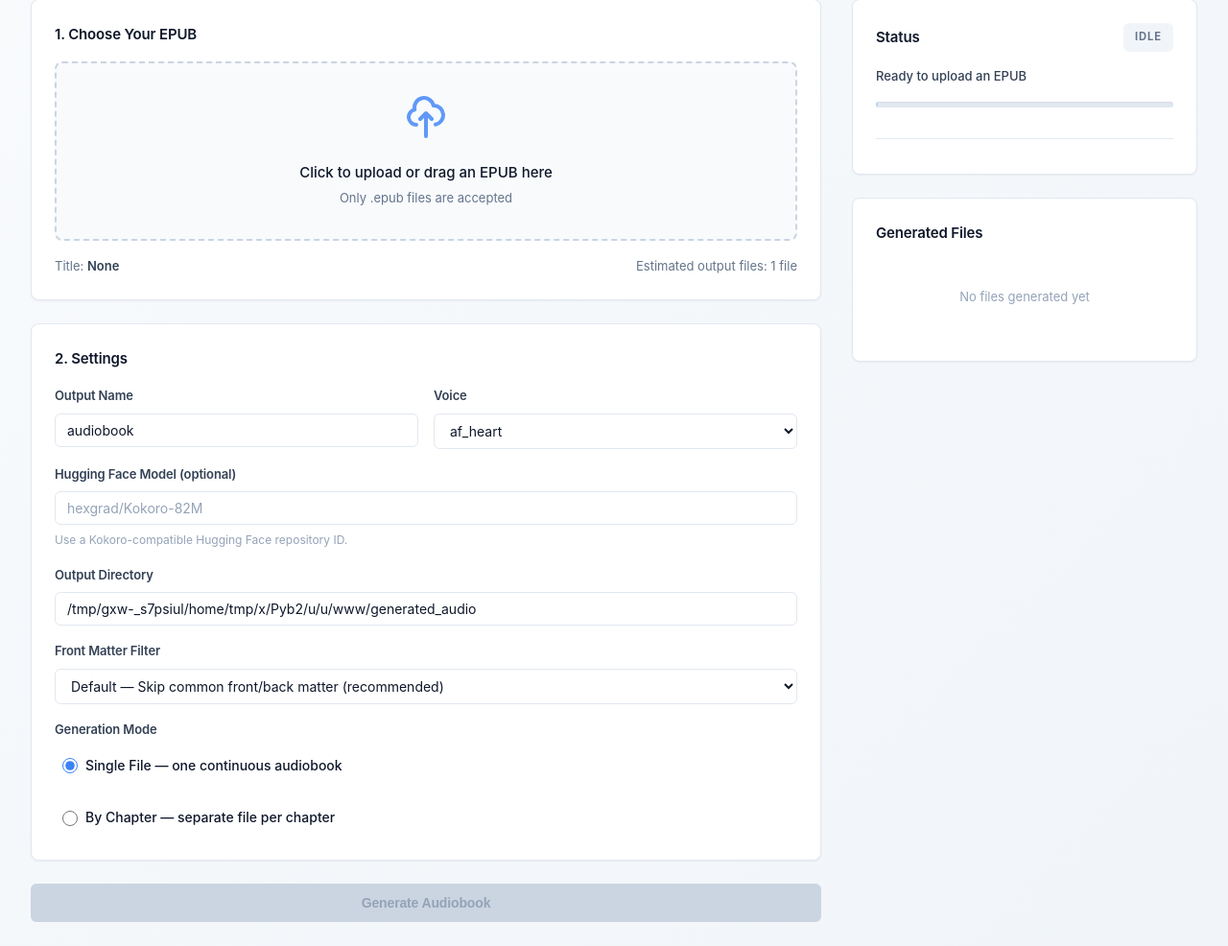
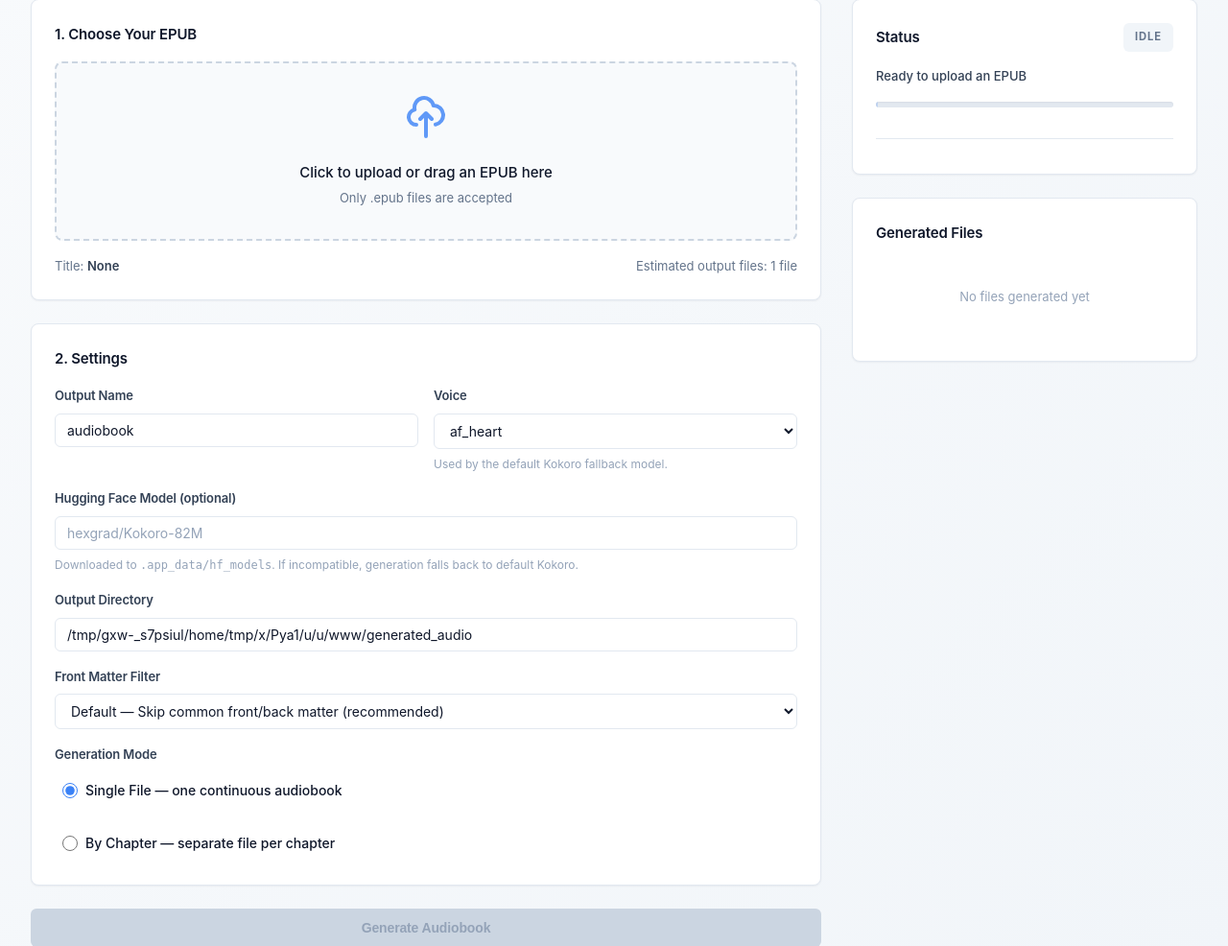
Before and after one commit to LanceOS/AudiobookFromEpub, a Flask app: page / in a window 1280 px wide. Shown: the part 101-1087 px from the top of the page at 96% size. Run offline with Flask 3, Linux system fonts and the light colour scheme.

Commit message:
chore: commit local changes

```diff
--- a/main.py
+++ b/main.py
@@ -25,7 +25,7 @@ import uuid
 import sys
 from datetime import datetime, timezone
 from pathlib import Path
-from typing import Dict, List, Optional, Tuple
+from typing import Callable, Dict, List, Optional, Tuple
 from urllib.parse import urlparse
 
 import numpy as np
@@ -60,9 +60,11 @@ APP_DATA_DIR = BASE_DIR / ".app_data"
 UPLOADS_DIR = APP_DATA_DIR / "uploads"
 JOB_META_DIR = APP_DATA_DIR / "jobs"
 DEFAULT_OUTPUT_DIR = BASE_DIR / "generated_audio"
+DEFAULT_HF_MODEL_CACHE_DIR = APP_DATA_DIR / "hf_models"
 ALLOWED_UPLOAD_EXTENSIONS = {".epub"}
 JOB_ID_RE = re.compile(r"^[a-f0-9]{32}$")
 HF_MODEL_ID_RE = re.compile(r"^[A-Za-z0-9][A-Za-z0-9._-]*(/[A-Za-z0-9][A-Za-z0-9._-]*)?$")
+HF_MODEL_CACHE_DIR_SEGMENT_RE = re.compile(r"[^A-Za-z0-9._-]+")
 
 VOICE_OPTIONS = [
     "af_heart",
@@ -133,6 +135,7 @@ def ensure_app_dirs() -> None:
     UPLOADS_DIR.mkdir(parents=True, exist_ok=True)
     JOB_META_DIR.mkdir(parents=True, exist_ok=True)
     DEFAULT_OUTPUT_DIR.mkdir(parents=True, exist_ok=True)
+    get_hf_model_cache_root().mkdir(parents=True, exist_ok=True)
     maybe_cleanup_stale_data()
 
 
@@ -190,6 +193,187 @@ def validate_hf_model_id(raw_value: object) -> Tuple[Optional[str], Optional[str
         return None, "Hugging Face model ID must look like 'namespace/model' or 'model'."
 
     return model_id, None
+
+
+def get_hf_model_cache_root() -> Path:
+    cache_root = os.getenv("AUDIOBOOK_HF_MODEL_CACHE_DIR", str(DEFAULT_HF_MODEL_CACHE_DIR)).strip()
+    return Path(cache_root or str(DEFAULT_HF_MODEL_CACHE_DIR)).expanduser().resolve(strict=False)
+
+
+def get_hf_model_cache_path(model_id: str) -> Path:
+    normalized = str(model_id or "").strip()
+    safe_segment = HF_MODEL_CACHE_DIR_SEGMENT_RE.sub("__", normalized).strip("._")
+    if not safe_segment:
+        safe_segment = "model"
+    return get_hf_model_cache_root() / safe_segment
+
+
+def download_hf_model_snapshot(
+    model_id: str,
+    progress_callback: Optional[Callable[[int, str], None]] = None,
+) -> Tuple[Optional[Path], Optional[str]]:
+    cache_path = get_hf_model_cache_path(model_id)
+
+    def emit_progress(percent: int, message: str) -> None:
+        if progress_callback is None:
+            return
+        bounded = max(0, min(100, int(percent)))
+        progress_callback(bounded, message)
+
+    emit_progress(0, f"Preparing download for model '{model_id}'...")
+
+    try:
+        cache_path.mkdir(parents=True, exist_ok=True)
+    except Exception as exc:
+        return None, f"Unable to prepare local model cache: {exc}"
+
+    try:
+        from huggingface_hub import hf_hub_download, snapshot_download  # type: ignore[reportMissingImports]
+    except Exception as exc:
+        return None, f"huggingface_hub is unavailable: {exc}"
+
+    token = (os.getenv("HF_TOKEN") or os.getenv("HUGGINGFACE_HUB_TOKEN") or "").strip() or None
+
+    def download_single_file(filename: str) -> Optional[str]:
+        kwargs: Dict[str, object] = {
+            "repo_id": model_id,
+            "filename": filename,
+            "local_dir": str(cache_path),
+        }
+        if token:
+            kwargs["token"] = token
+
+        try:
+            hf_hub_download(**kwargs)
+            return None
+        except TypeError:
+            legacy_kwargs: Dict[str, object] = {
+                "repo_id": model_id,
+                "filename": filename,
+                "local_dir": str(cache_path),
+            }
+            if token:
+                legacy_kwargs["use_auth_token"] = token
+            try:
+                hf_hub_download(**legacy_kwargs)
+                return None
+            except Exception as exc:
+                return str(exc)
+        except Exception as exc:
+            return str(exc)
+
+    primary_kwargs: Dict[str, object] = {
+        "repo_id": model_id,
+        "local_dir": str(cache_path),
+    }
+    if token:
+        primary_kwargs["token"] = token
+
+    if progress_callback is None:
+        try:
+            snapshot_download(**primary_kwargs)
+        except TypeError:
+            legacy_kwargs: Dict[str, object] = {
+                "repo_id": model_id,
+                "local_dir": str(cache_path),
+            }
+            if token:
+                legacy_kwargs["use_auth_token"] = token
+            try:
+                snapshot_download(**legacy_kwargs)
+            except Exception as exc:
+                return None, f"Unable to download Hugging Face model '{model_id}': {exc}"
+        except Exception as exc:
+            return None, f"Unable to download Hugging Face model '{model_id}': {exc}"
+
+        return cache_path, None
+
+    dry_run_files: List[object] = []
+    try:
+        dry_run_result = snapshot_download(dry_run=True, **primary_kwargs)
+        if isinstance(dry_run_result, list):
+            dry_run_files = list(dry_run_result)
+    except TypeError:
+        # Older huggingface_hub may not support dry_run.
+        dry_run_files = []
+    except Exception as exc:
+        return None, f"Unable to inspect Hugging Face model '{model_id}': {exc}"
+
+    if dry_run_files:
+        total_bytes = sum(max(0, int(getattr(entry, "file_size", 0) or 0)) for entry in dry_run_files)
+        if total_bytes <= 0:
+            total_bytes = max(1, len(dry_run_files))
+
+        downloaded_bytes = 0
+        completed_files = 0
+        total_files = len(dry_run_files)
+
+        for entry in dry_run_files:
+            filename = str(getattr(entry, "filename", "")).strip()
+            if not filename:
+                continue
+
+            file_size = max(0, int(getattr(entry, "file_size", 0) or 0))
+            will_download = bool(getattr(entry, "will_download", True))
+            if will_download:
+                download_err = download_single_file(filename)
+                if download_err:
+                    return None, f"Unable to download Hugging Face model '{model_id}': {download_err}"
+
+            completed_files += 1
+            downloaded_bytes += file_size if file_size > 0 else 1
+            ratio = downloaded_bytes / max(1, total_bytes)
+            percent = int(min(100, ratio * 100))
+            emit_progress(percent, f"Downloading model files... {percent}% ({completed_files}/{total_files})")
+
+        emit_progress(100, f"Model download complete ({completed_files}/{total_files} files).")
+        return cache_path, None
+
+    try:
+        snapshot_download(**primary_kwargs)
+    except TypeError:
+        legacy_kwargs: Dict[str, object] = {
+            "repo_id": model_id,
+            "local_dir": str(cache_path),
+        }
+        if token:
+            legacy_kwargs["use_auth_token"] = token
+        try:
+            snapshot_download(**legacy_kwargs)
+        except Exception as exc:
+            return None, f"Unable to download Hugging Face model '{model_id}': {exc}"
+    except Exception as exc:
+        return None, f"Unable to download Hugging Face model '{model_id}': {exc}"
+
+    emit_progress(100, "Model download complete.")
+    return cache_path, None
+
+
+def resolve_local_kokoro_assets(model_cache_path: Path) -> Tuple[Optional[Path], Optional[Path], Optional[str]]:
+    config_path = model_cache_path / "config.json"
+    if not config_path.exists() or not config_path.is_file():
+        return None, None, "missing config.json"
+
+    try:
+        config_payload = json.loads(config_path.read_text(encoding="utf-8"))
+    except Exception as exc:
+        return None, None, f"invalid config.json ({exc})"
+
+    if not isinstance(config_payload, dict) or "vocab" not in config_payload:
+        return None, None, "config.json is not Kokoro-compatible (missing 'vocab')"
+
+    candidates: List[Path] = []
+    for candidate in model_cache_path.rglob("*.pth"):
+        if ".cache" in candidate.parts:
+            continue
+        if candidate.is_file():
+            candidates.append(candidate)
+
+    if not candidates:
+        return None, None, "no .pth weight file found"
+
+    candidates.sort(key=lambda item: (0 if "kokoro" in item.name.lower() else 1, len(item.name), item.name.lower()))
+    return config_path, candidates[0], None
 
 
 def get_csrf_token() -> str:
@@ -590,12 +774,18 @@ def choose_voice_reference(voice: str) -> str:
     return voice
 
 
-def get_pipeline_bundle(voice: str, device: str, hf_model_id: Optional[str] = None) -> Dict:
+def get_pipeline_bundle(
+    voice: str,
+    device: str,
+    hf_model_id: Optional[str] = None,
+    progress_callback: Optional[Callable[[int, str], None]] = None,
+) -> Dict:
     if not HAS_KOKORO:
         raise RuntimeError(f"kokoro import failed: {KOKORO_IMPORT_ERROR}")
 
     lang_code = voice_to_lang_code(voice)
-    model_cache_key = hf_model_id or "local_default"
+    requested_model_id = normalize_hf_model_id(hf_model_id)
+    model_cache_key = requested_model_id or "local_default"
     cache_key = f"{lang_code}:{device}:{model_cache_key}"
 
     with PIPELINE_LOCK:
@@ -606,35 +796,73 @@ def get_pipeline_bundle(voice: str, device: str, hf_model_id: Optional[str] = No
     model_instance = None
     checkpoint = BASE_DIR / "Kokoro-82M" / "kokoro-v1_0.pth"
     config_file = BASE_DIR / "Kokoro-82M" / "config.json"
+    fallback_reason: Optional[str] = None
 
     if KModel:
-        if hf_model_id:
-            try:
-                model_instance = KModel(repo_id=hf_model_id).to(device).eval()
-            except Exception as exc:
-                logging.exception("Failed to initialize KModel for %s: %s", hf_model_id, exc)
-                model_instance = None
+        if requested_model_id:
+            model_cache_path, download_err = download_hf_model_snapshot(
+                requested_model_id,
+                progress_callback=progress_callback,
+            )
+            if download_err:
+                fallback_reason = download_err
+            elif model_cache_path is not None:
+                custom_config, custom_weights, asset_err = resolve_local_kokoro_assets(model_cache_path)
+                if asset_err:
+                    fallback_reason = asset_err
+                else:
+                    try:
+                        model_instance = KModel(
+                            repo_id=requested_model_id,
+                            config=str(custom_config),
+                            model=str(custom_weights),
+                        ).to(device).eval()
+                    except Exception as exc:
+                        fallback_reason = f"failed to initialize downloaded model ({exc})"
         elif checkpoint.exists() and not is_lfs_pointer(checkpoint):
             config_arg = None
             if config_file.exists() and not is_lfs_pointer(config_file):
                 config_arg = str(config_file)
             model_instance = KModel(config=config_arg, model=str(checkpoint)).to(device).eval()
 
+    if requested_model_id and model_instance is None:
+        reason = fallback_reason or "model could not be initialized"
+        logging.warning(
+            "Falling back to default Kokoro model for '%s' (%s).",
+            requested_model_id,
+            reason,
+        )
+        default_bundle = get_pipeline_bundle(voice, device, hf_model_id=None)
+        with PIPELINE_LOCK:
+            PIPELINE_CACHE[cache_key] = default_bundle
+        return default_bundle
+
     if model_instance is not None:
         pipeline_kwargs: Dict[str, object] = {
             "lang_code": lang_code,
             "model": model_instance,
         }
-        if hf_model_id:
-            pipeline_kwargs["repo_id"] = hf_model_id
-        pipeline = KPipeline(**pipeline_kwargs)
+        if requested_model_id:
+            pipeline_kwargs["repo_id"] = requested_model_id
+        try:
+            pipeline = KPipeline(**pipeline_kwargs)
+        except Exception as exc:
+            if requested_model_id:
+                logging.warning(
+                    "Custom HF model pipeline failed for '%s' (%s). Falling back to default Kokoro model.",
+                    requested_model_id,
+                    exc,
+                )
+                default_bundle = get_pipeline_bundle(voice, device, hf_model_id=None)
+                with PIPELINE_LOCK:
+                    PIPELINE_CACHE[cache_key] = default_bundle
+                return default_bundle
+            raise
     else:
         pipeline_kwargs: Dict[str, object] = {
             "lang_code": lang_code,
             "device": device,
         }
-        if hf_model_id:
-            pipeline_kwargs["repo_id"] = hf_model_id
         try:
             pipeline = KPipeline(**pipeline_kwargs)
         except TypeError:
@@ -1164,6 +1392,23 @@ def run_generation_job(job_id: str) -> None:
             )
             return
 
+        if hf_model_id:
+            update_job(job_id, progress=30, message=f"Preparing download for model '{hf_model_id}'...")
+
+            def report_download_progress(percent: int, message: str) -> None:
+                mapped_progress = 30 + int(max(0, min(100, percent)) * 15 / 100)
+                update_job(job_id, progress=min(45, mapped_progress), message=message)
+                raise_if_stop_requested(job_id, started_at, generated_files)
+
+            get_pipeline_bundle(
+                voice,
+                device,
+                hf_model_id=hf_model_id,
+                progress_callback=report_download_progress,
+            )
+            update_job(job_id, progress=45, message="Model ready. Generating files...")
+            raise_if_stop_requested(job_id, started_at, generated_files)
+
         if mode == "single":
             raise_if_stop_requested(job_id, started_at, generated_files)
             combined_text = "\n\n".join(ch["text"] for ch in chapters)
@@ -1184,7 +1429,9 @@ def run_generation_job(job_id: str) -> None:
                 raise_if_stop_requested(job_id, started_at, generated_files)
                 chapter_slug = slugify(chapter["title"], fallback=f"chapter_{idx:03d}")
                 out_path = run_folder / f"{idx:03d}_{chapter_slug}.wav"
-                progress_start = int(30 + (idx - 1) / total_chapters * 60)
+                base_progress = 45 if hf_model_id else 30
+                progress_span = 45 if hf_model_id else 60
+                progress_start = int(base_progress + (idx - 1) / total_chapters * progress_span)
                 update_job(
                     job_id,
                     progress=progress_start,
--- a/static/js/app.js
+++ b/static/js/app.js
@@ -20,6 +20,16 @@ function getCsrfToken() {
 function selectedMode() {
   const option = document.querySelector('input[name="mode"]:checked');
   return option ? option.value : "single";
+}
+
+function syncVoiceSelectionState() {
+  const voiceSelect = byId("voiceSelect");
+  const hfModelInput = byId("hfModelId");
+  if (!voiceSelect || !hfModelInput) return;
+
+  const hasCustomModel = Boolean(hfModelInput.value && hfModelInput.value.trim());
+  voiceSelect.disabled = hasCustomModel;
+  voiceSelect.setAttribute("aria-disabled", hasCustomModel ? "true" : "false");
 }
 
 function updateEstimatedFiles() {
@@ -534,8 +544,14 @@ function bindEvents() {
   const modeInputs = document.querySelectorAll('input[name="mode"]');
   modeInputs.forEach((input) => input.addEventListener("change", updateEstimatedFiles));
 
+  const hfModelInput = byId("hfModelId");
+  if (hfModelInput) {
+    hfModelInput.addEventListener("input", syncVoiceSelectionState);
+  }
+
   updateJobActions({ can_stop: false, can_clear_files: false, active: false, status: "idle" });
   updateEstimatedFiles();
+  syncVoiceSelectionState();
 }
 
 window.addEventListener("beforeunload", stopPolling);
--- a/templates/index.html
+++ b/templates/index.html
@@ -51,16 +51,17 @@
             </div>
             <div>
               <label class="field-label" for="voiceSelect">Voice</label>
-              <select id="voiceSelect">
+              <select id="voiceSelect" aria-describedby="voiceHint">
                 {% for voice in voices %}
                 <option value="{{ voice }}">{{ voice }}</option>
                 {% endfor %}
               </select>
+              <div id="voiceHint" class="field-hint">Used by the default Kokoro fallback model.</div>
             </div>
             <div class="form-full">
               <label class="field-label" for="hfModelId">Hugging Face Model (optional)</label>
               <input id="hfModelId" type="text" placeholder="hexgrad/Kokoro-82M" />
-              <div class="field-hint">Use a Kokoro-compatible Hugging Face repository ID.</div>
+              <div class="field-hint">Downloaded to <code>.app_data/hf_models</code>. If incompatible, generation falls back to default Kokoro.</div>
             </div>
             <div class="form-full">
               <label class="field-label" for="outputDir">Output Directory</label>
```
Also changed, not shown: tests/test_api_routes.py (+6 -0 lines), tests/test_helpers.py (+121 -7 lines).
